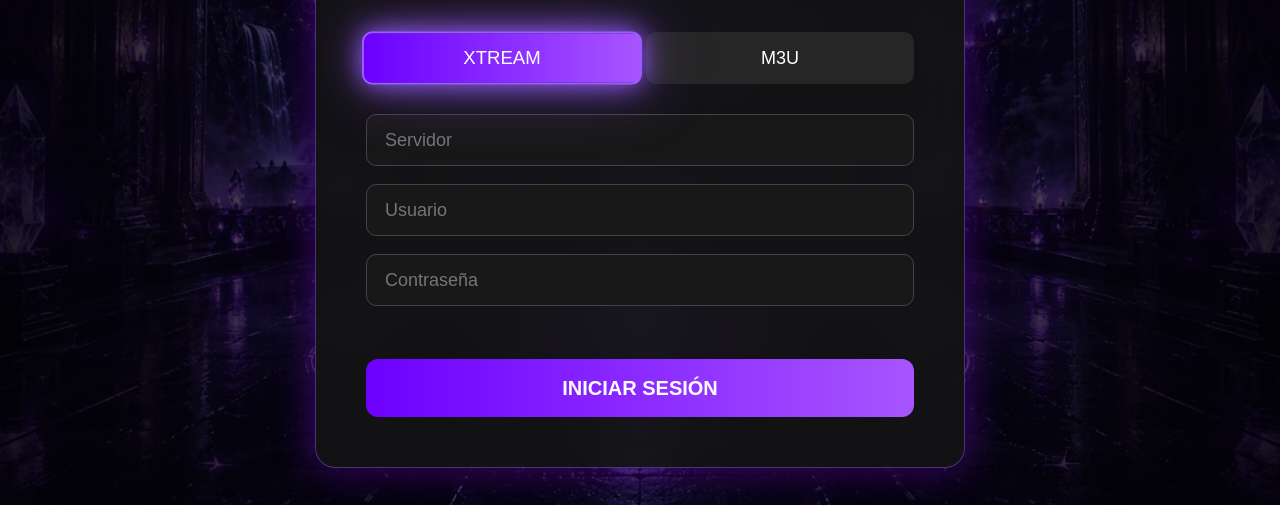
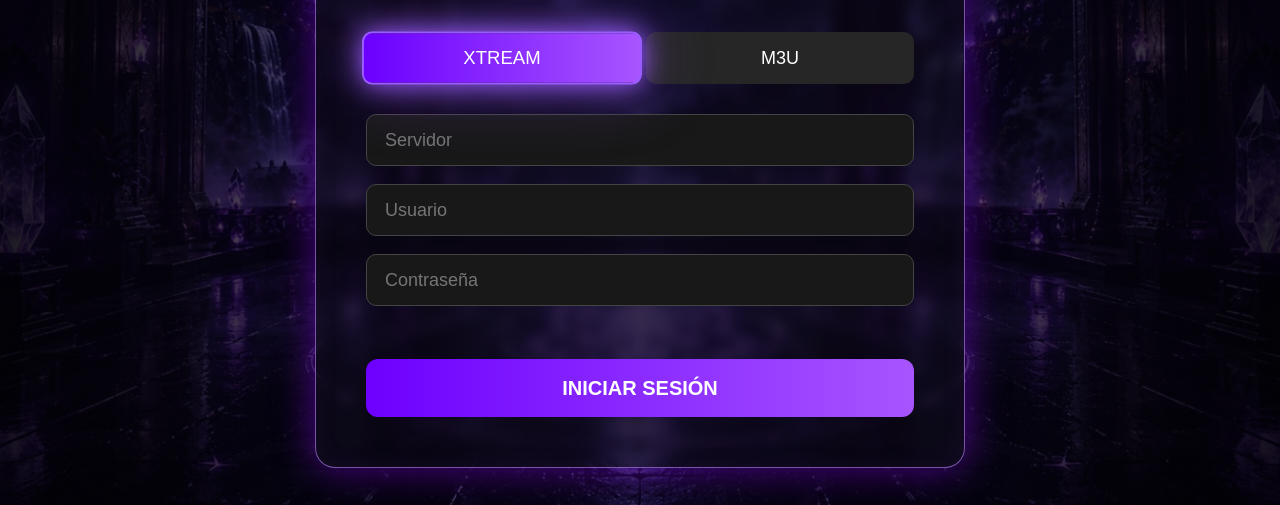
Before and after one commit to bartosimsomp039-svg/IPTV-LG_SAMSUMG, a website built with Vite: page index.html in a window 1280 px wide. Shown: the part 295-800 px from the top of the page. Built offline with nearby package versions, Linux system fonts and the light colour scheme.

Commit message:
add login background

```diff
--- a/src/pages/Login/Login.css
+++ b/src/pages/Login/Login.css
@@ -61,23 +61,16 @@ position:relative;
 .panel {
   position: relative;
   z-index: 2;
-
-   width: 650px;
-
-   padding: 50px;
-
-   background: rgba(20, 20, 20, .88);
-
-   backdrop-filter: blur(20px);
-
-   border-radius: 20px;
-
-   border: 1px solid rgba(170, 100, 255, .4);
-
-   box-shadow:
-
-     0 0 40px rgba(140, 0, 255, .4);
-
+  width: 650px;
+  padding: 50px;
+  background: rgba(15, 10, 26, 0.42);
+  -webkit-backdrop-filter: blur(6px);
+  backdrop-filter: blur(6px);
+  border-radius: 20px;
+  border: 1px solid rgba(190, 130, 255, 0.62);
+  box-shadow:
+    0 0 40px rgba(140, 0, 255, 0.5),
+    inset 0 0 24px rgba(170, 100, 255, 0.08);
 }
 
 .logo{
```
